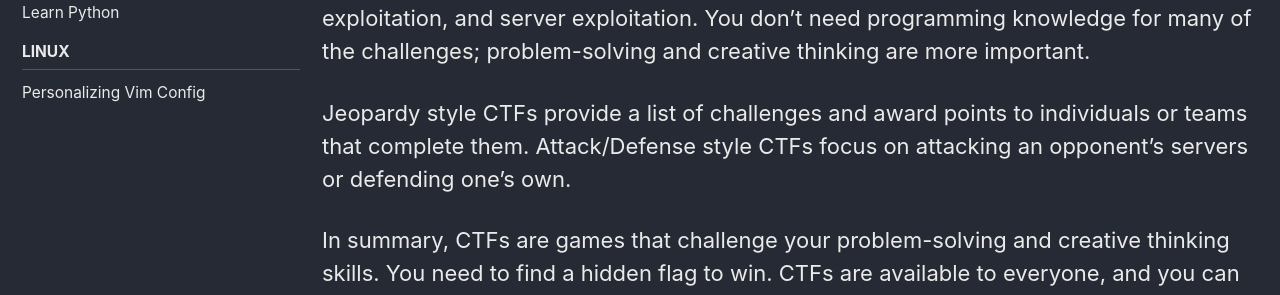
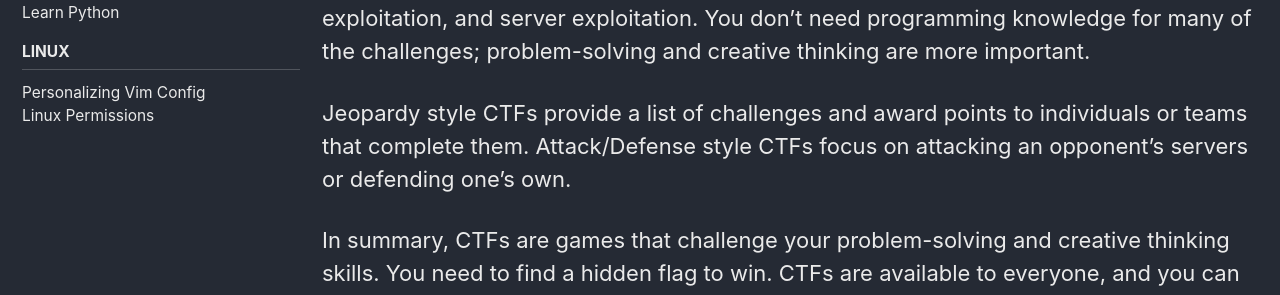
Before and after one commit to xransum/blog, a Jekyll site: the page built from _posts/2023-04-25-pentesting-workflow.md, in a window 1280 px wide. Shown: the part 387-682 px from the top of the page. Built offline with Jekyll 4.4.1, drawn with Linux system fonts in a browser that asks for light colours; cached includes are drawn as plain includes.

Commit message:
Update navigation.yml

```diff
--- a/_data/navigation.yml
+++ b/_data/navigation.yml
@@ -37,3 +37,5 @@ posts:
       children:
           - title: 'Personalizing Vim Config'
             url: https://kevin-haas.com/linux/personalizing-vim-config/
+          - title: 'Linux Permissions'
+            url: https://kevin-haas.com/linux/linux-permissions/
```
